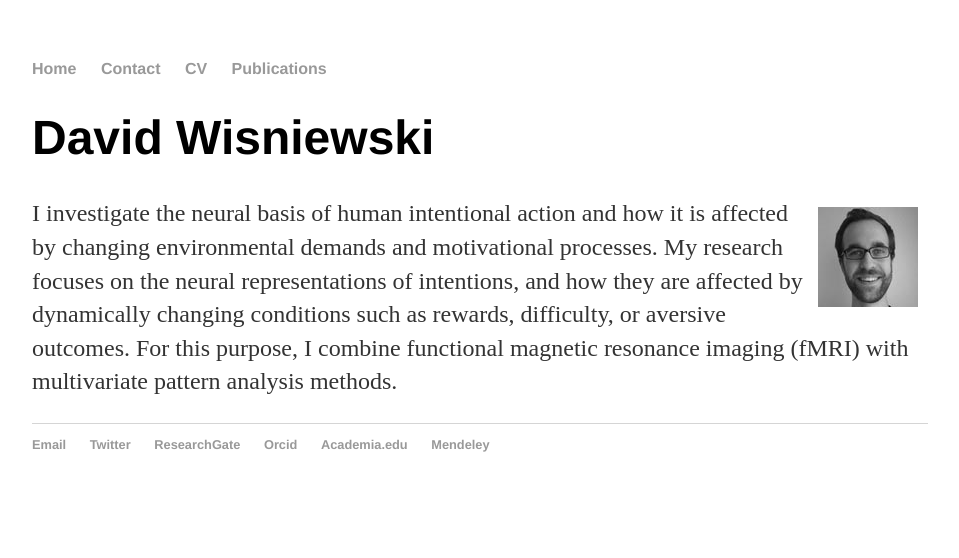
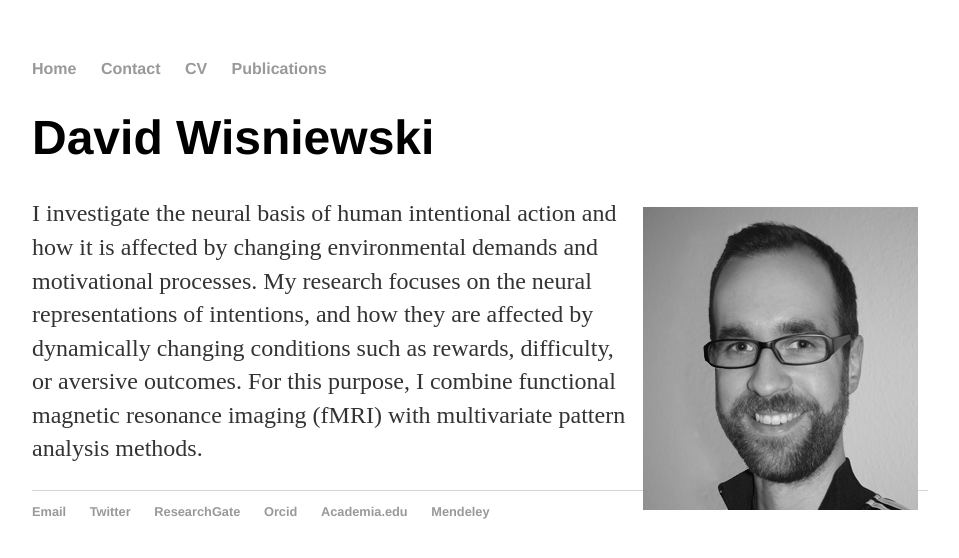
Before and after one commit to davidwisniewski/davidwisniewski.github.io, a Jekyll site: the page built from index.html, in a window 1280 px wide. Shown: the top 558 px of the page, without its empty margins (160-1119 px from the left). Built offline with Jekyll 4.4.1, drawn with Linux system fonts in a browser that asks for light colours.

Commit message:
changed image

```diff
--- a/index.html
+++ b/index.html
@@ -4,7 +4,7 @@ title: David Wisniewski
 ---
 <div class="blurb">
 	<h1>David Wisniewski</h1>
-	<img style="margin: 10px; float: right;" alt="David Wisniewski" src="/images/David_Wisniewski.jpg" width="100" height="100" />
+	<img style="margin: 10px; float: right;" alt="David Wisniewski" src="/images/David_Wisniewski_bw_small.jpg" width="275" height="303" />
 	<p>I investigate the neural basis of human intentional action and how it is affected by changing environmental demands and motivational processes. My research focuses on the neural representations of intentions, and how they are affected by dynamically changing conditions such as rewards, difficulty, or aversive outcomes. For this purpose, I combine functional magnetic resonance imaging (fMRI) with multivariate pattern analysis methods.</p>
 
 
```
Also changed, not shown: images/David_Wisniewski_bw_small.jpg (added).
